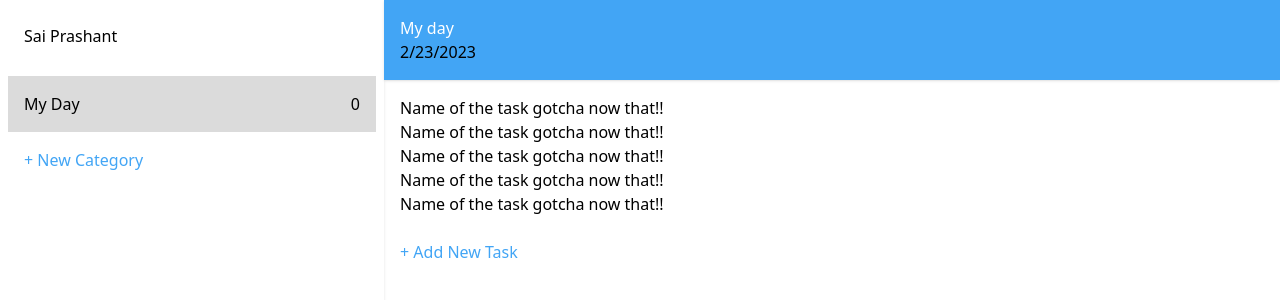
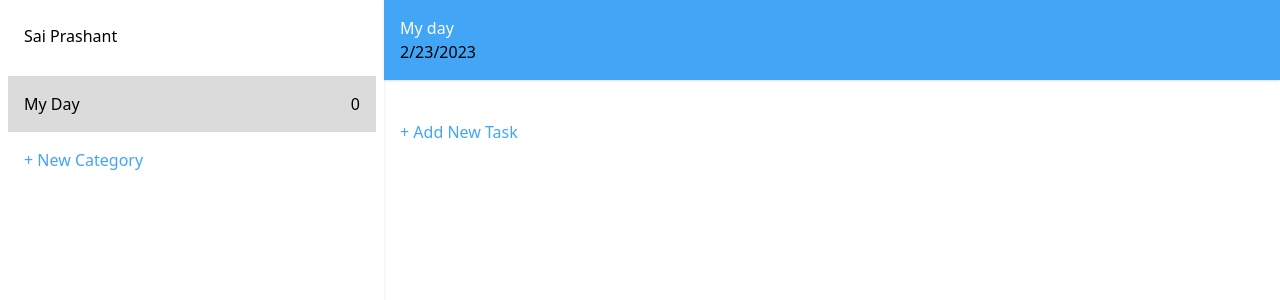
Before and after one commit to Sai-02/logward-assessment, a React (Create React App) app: page / in a window 1280 px wide. Shown: the top 300 px of the page. Built offline with nearby package versions, Linux system fonts and the light colour scheme.

Commit message:
todo list made dynamic

```diff
--- a/src/components/TodoList/AddNewTaskModal.js
+++ b/src/components/TodoList/AddNewTaskModal.js
@@ -1,9 +1,20 @@
 import Dialog from "@mui/material/Dialog";
-import React, { useState } from "react";
+import React, { useState, useContext } from "react";
+import { TaskContext } from "../../App";
+const AddNewTaskModal = ({ shouldOpen, setShouldOpen }) => {
+  const { tasksObj, activeList, setTasksObj } = useContext(TaskContext);
 
-const AddNewTaskModal = ({ shouldOpen, setShouldOpen }) => {
   const [taskName, setTaskName] = useState("");
   const addTask = () => {
+    const tasks = tasksObj[activeList];
+    tasks.push({
+      name: taskName,
+      completed: false,
+      id: Math.random() * 10e16,
+    });
+    const obj = tasksObj;
+    obj[activeList] = tasks;
+    setTasksObj({ ...obj });
     closeModal();
   };
   const closeModal = () => {
--- a/src/components/TodoList/TodoList.js
+++ b/src/components/TodoList/TodoList.js
@@ -1,18 +1,23 @@
-import React, { useState } from "react";
+import React, { useContext, useEffect, useState } from "react";
 import AddNewTaskModal from "./AddNewTaskModal";
-
+import TodoListItem from "./TodoListItem";
+import { TaskContext } from "../../App";
 const TodoList = () => {
   const [shouldOpenAddNewTaskModol, setShouldOpenAddNewTaskModal] =
     useState(false);
-
+  const { tasksObj, activeList } = useContext(TaskContext);
+  const [tasksArr, setTasksArr] = useState(tasksObj[activeList]);
+  useEffect(() => {
+    setTasksArr(tasksObj[activeList]);
+  }, [activeList]);
   const openAddTaskModal = () => {
     setShouldOpenAddNewTaskModal(true);
   };
   return (
     <div className="p-4">
       <div className="">
-        {[...new Array(5)].map(() => {
-          return <div className="">Name of the task gotcha now that!!</div>;
+        {tasksArr.map((val, index) => {
+          return <TodoListItem task={val} />;
         })}
       </div>
       <div className="mt-6">
--- /dev/null
+++ b/src/components/TodoList/TodoListItem.js
@@ -0,0 +1,7 @@
+import React from "react";
+
+const TodoListItem = ({ task }) => {
+  return <div className="">{task.name}</div>;
+};
+
+export default TodoListItem;
```
